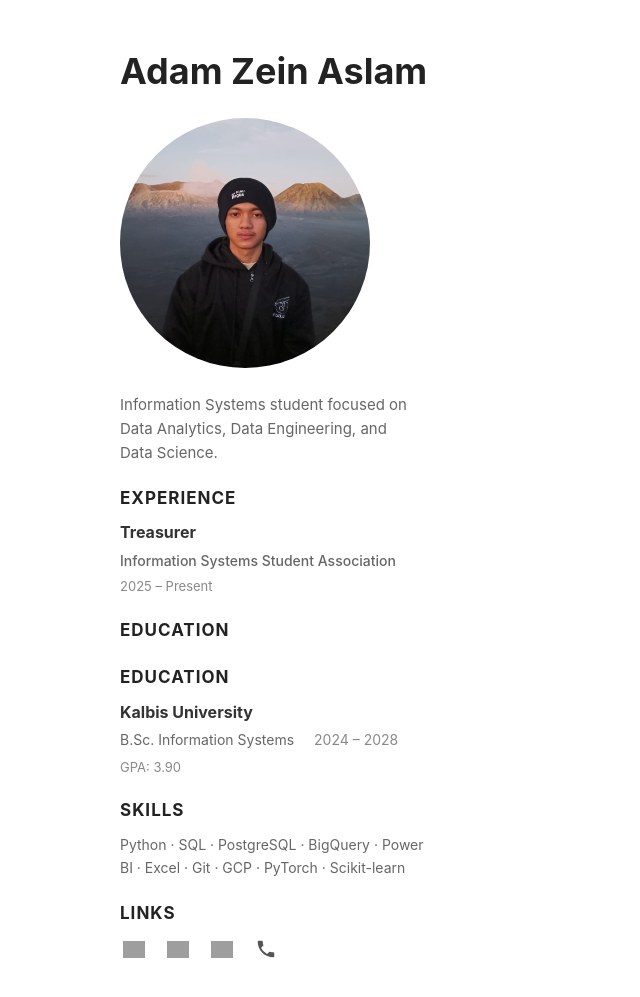
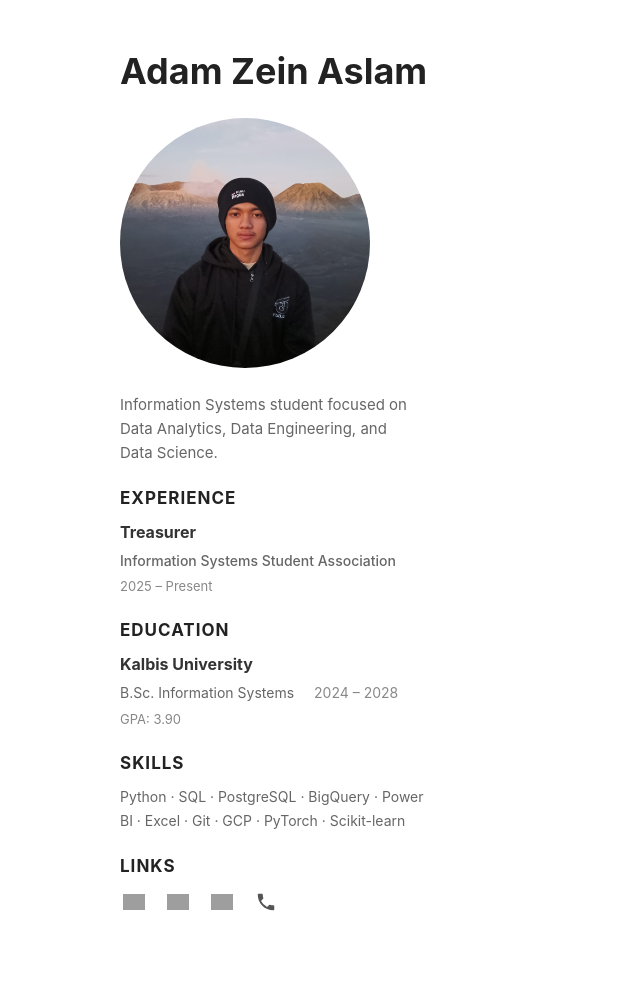
Before and after one commit to AdamZeinAslam/AdamZeinAslam.github.io, a Jekyll site: the page built from index.md, in a window 1280 px wide and 1013 px high. Shown: the top 997 px of the window, without its empty margins (0-640 px from the left). Built offline with Jekyll 4.4.1, drawn with Linux system fonts in a browser that asks for light colours; grey boxes are pictures that could not be loaded.

Commit message:
Update default.html

```diff
--- a/_layouts/default.html
+++ b/_layouts/default.html
@@ -7,18 +7,27 @@
 
   <title>{{ site.title }}</title>
 
-  <link rel="stylesheet" href="{{ '/assets/css/style.css' | relative_url }}">
+  <link
+    rel="stylesheet"
+    href="{{ '/assets/css/style.css' | relative_url }}"
+  >
 </head>
 
 <body>
 
   <div class="portfolio-container">
 
+    <!-- =========================
+         LEFT SIDEBAR
+         ========================= -->
+
     <aside class="sidebar">
 
       <!-- NAME -->
 
-  <h1>Adam Zein Aslam</h1>
+      <h1 class="profile-name">
+        Adam Zein Aslam
+      </h1>
 
 
       <!-- PROFILE PHOTO -->
@@ -65,13 +76,9 @@
       </section>
 
 
-  <!-- EDUCATION -->
-
-  <section class="sidebar-section">
-
-    <h2>Education</h2>
-
-    <div class="education-item">
+      <!-- =========================
+           EDUCATION
+           ========================= -->
 
       <section class="sidebar-section">
 
@@ -83,9 +90,13 @@
 
           <div class="education-details">
 
-      <span>B.Sc. Information Systems</span>
+            <span class="degree">
+              B.Sc. Information Systems
+            </span>
 
-      <span class="education-year">2024 – 2028</span>
+            <span class="education-year">
+              2024 – 2028
+            </span>
 
           </div>
 
@@ -98,13 +109,15 @@
       </section>
 
 
-  <!-- SKILLS -->
+      <!-- =========================
+           SKILLS
+           ========================= -->
 
       <section class="sidebar-section">
 
         <h2>Skills</h2>
 
-    <p>
+        <p class="skills-text">
           Python · SQL · PostgreSQL · BigQuery ·
           Power BI · Excel · Git · GCP ·
           PyTorch · Scikit-learn
@@ -121,56 +136,70 @@
 
         <div class="social-links">
 
+
           <!-- GitHub -->
+
           <a
             href="https://github.com/AdamZeinAslam"
             target="_blank"
             rel="noopener noreferrer"
             aria-label="GitHub"
           >
+
             <img
               src="https://cdn.jsdelivr.net/gh/devicons/devicon/icons/github/github-original.svg"
               alt="GitHub"
             >
+
           </a>
 
 
           <!-- LinkedIn -->
+
           <a
             href="https://www.linkedin.com/"
             target="_blank"
             rel="noopener noreferrer"
             aria-label="LinkedIn"
           >
+
             <img
               src="https://cdn.jsdelivr.net/gh/devicons/devicon/icons/linkedin/linkedin-original.svg"
               alt="LinkedIn"
             >
+
           </a>
 
 
           <!-- Gmail -->
+
           <a
             href="mailto:YOUR_EMAIL@gmail.com"
             aria-label="Email"
           >
+
             <img
               src="https://cdn.simpleicons.org/gmail"
               alt="Gmail"
             >
+
           </a>
 
 
           <!-- Phone -->
+
           <a
             href="tel:+62XXXXXXXXXX"
             aria-label="Phone"
+            class="phone-link"
           >
+
             <svg
               xmlns="http://www.w3.org/2000/svg"
               viewBox="0 0 24 24"
               aria-hidden="true"
             >
+
               <path
                 d="M6.62 10.79a15.46 15.46 0 0 0 6.59 6.59l2.2-2.2
                 a1 1 0 0 1 1.01-.24c1.12.37 2.33.57 3.58.57
```
Also changed, not shown: other parts of _layouts/default.html (+13 -2 lines). Lines whose indentation alone changed are shown as unchanged.
